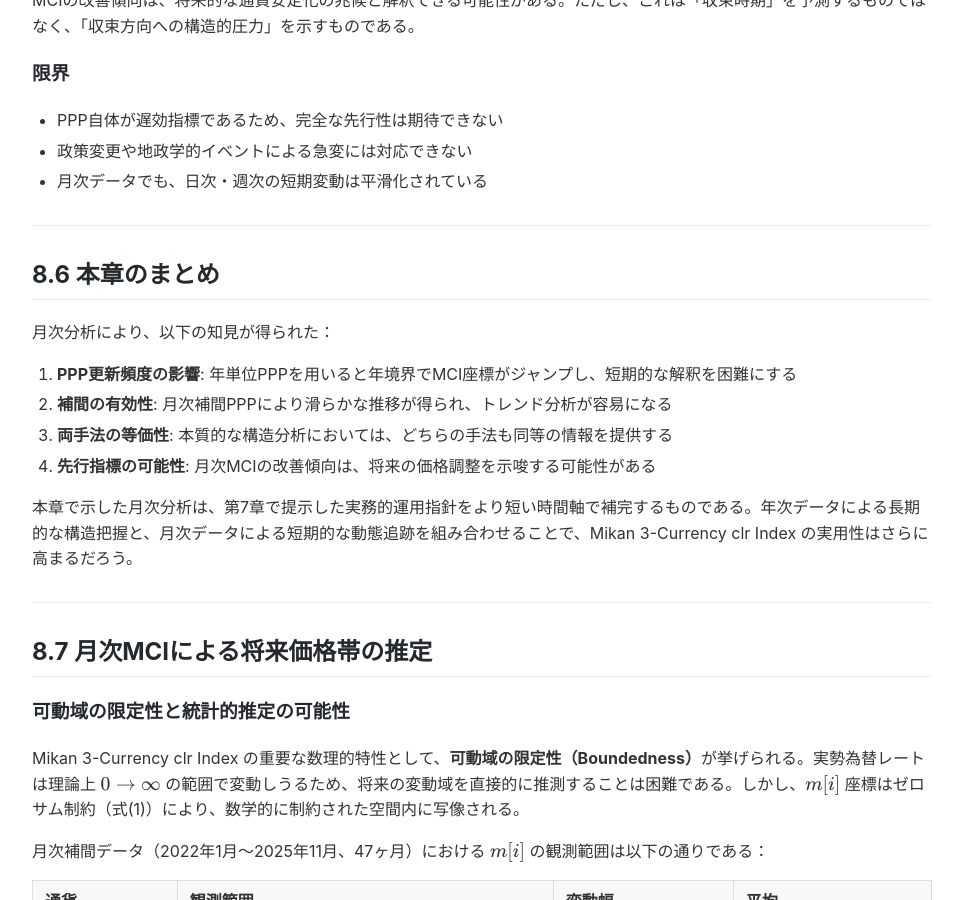
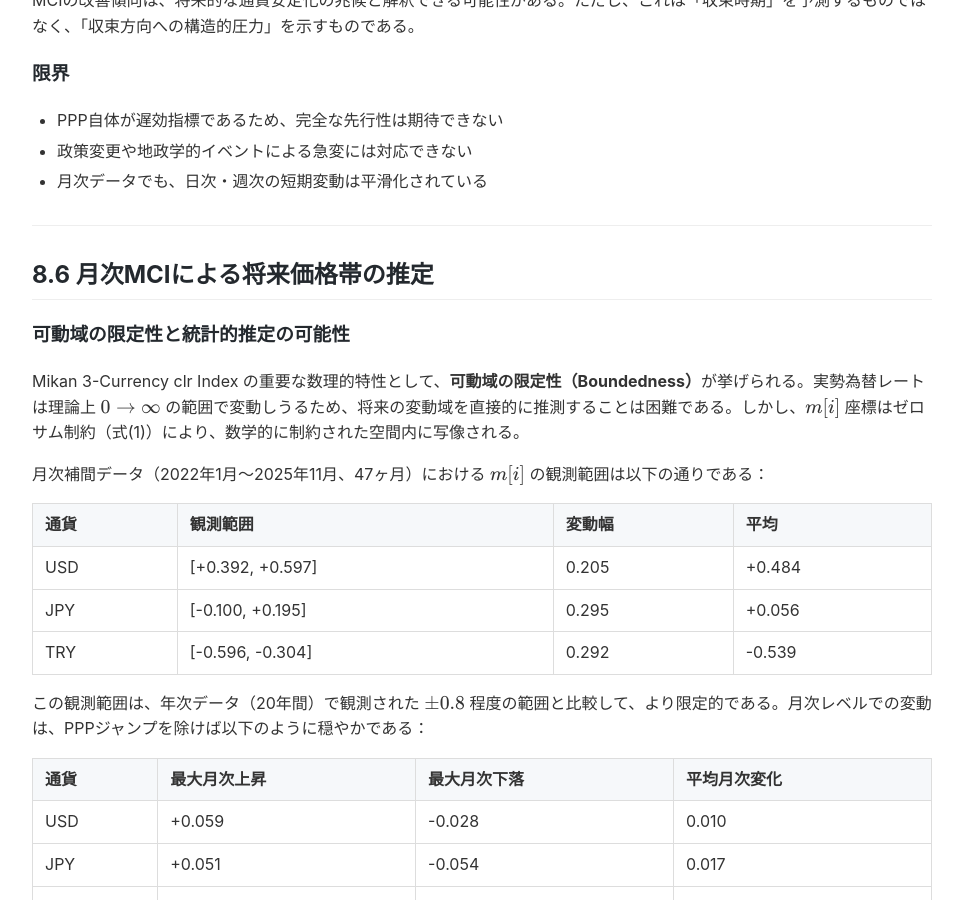
Before and after one commit to onigirito/MCI_Mikan-3-Currency-clr-Index_, a Jekyll site: the page built from docs/FULL_PAPER_CORRECTED.md, in a window 1280 px wide and 900 px high, scrolled down 50476 px. Shown: the whole window, without its empty margins (158-1121 px from the left). Built offline with Jekyll 4.4.1, drawn with Linux system fonts in a browser that asks for light colours; our own code applies the rules of GitHub Pages for plain Markdown files; some of the changed text lies outside the part shown.

Commit message:
セクション順序を修正（8.6と8.7を正しい順序に） (#52)
## 修正内容
- 8.6「月次MCIによる将来価格帯の推定」を先に配置
- 8.7「本章のまとめ」を章の最後に配置

## 理由
- 「本章のまとめ」が「将来価格帯の推定」より先に来ていた構成ミスを修正
- まとめセクションは章の最後に来るべき

## 技術的詳細
- セクションの物理的位置を入れ替え（番号変更のみではない）
- Line 1782: 8.6 月次MCIによる将来価格帯の推定
- Line 1904: 8.7 本章のまとめ

🤖 Generated with [Claude Code](https://claude.com/claude-code)

Co-authored-by: Claude <noreply@anthropic.com>

```diff
--- a/docs/FULL_PAPER_CORRECTED.md
+++ b/docs/FULL_PAPER_CORRECTED.md
@@ -1779,20 +1779,7 @@ MCIの改善傾向は、将来的な通貨安定化の兆候と解釈できる
 
 ---
 
-## 8.6 本章のまとめ
-
-月次分析により、以下の知見が得られた：
-
-1. **PPP更新頻度の影響**: 年単位PPPを用いると年境界でMCI座標がジャンプし、短期的な解釈を困難にする
-2. **補間の有効性**: 月次補間PPPにより滑らかな推移が得られ、トレンド分析が容易になる
-3. **両手法の等価性**: 本質的な構造分析においては、どちらの手法も同等の情報を提供する
-4. **先行指標の可能性**: 月次MCIの改善傾向は、将来の価格調整を示唆する可能性がある
-
-本章で示した月次分析は、第7章で提示した実務的運用指針をより短い時間軸で補完するものである。年次データによる長期的な構造把握と、月次データによる短期的な動態追跡を組み合わせることで、Mikan 3-Currency clr Index の実用性はさらに高まるだろう。
-
----
-
-## 8.7 月次MCIによる将来価格帯の推定
+## 8.6 月次MCIによる将来価格帯の推定
 
 ### 可動域の限定性と統計的推定の可能性
 
```
Also changed, not shown: other parts of docs/FULL_PAPER_CORRECTED.md (+12 -0 lines).
